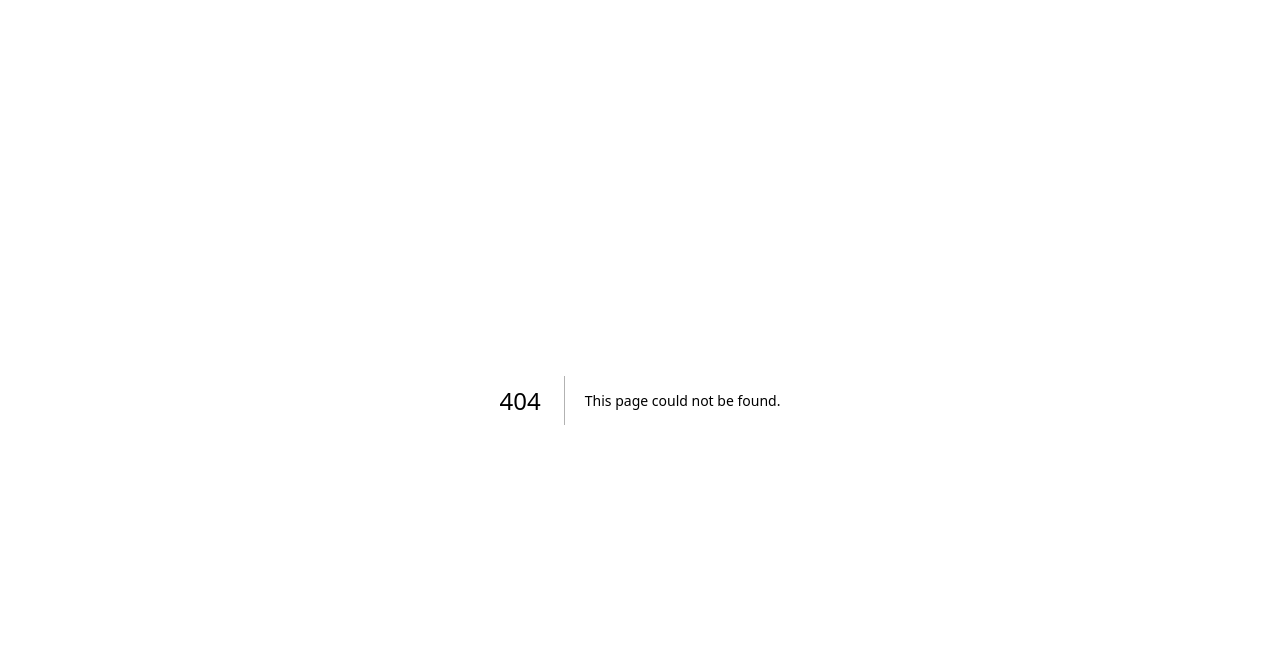
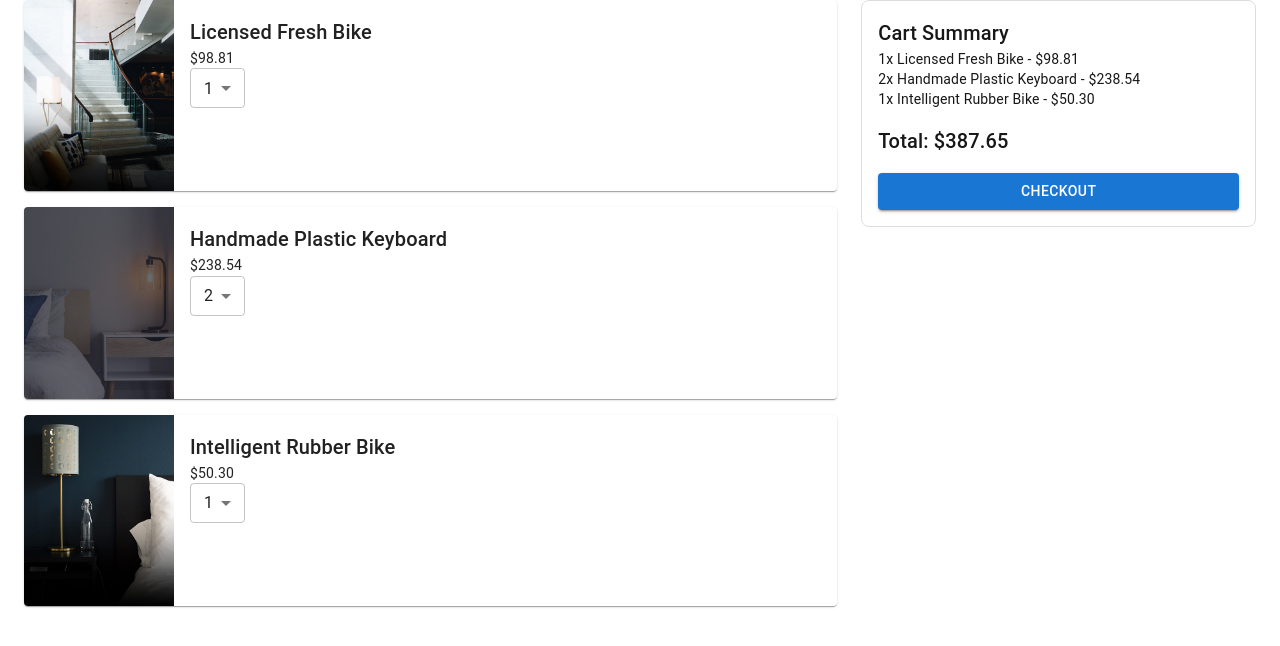
Before and after one commit to himaniresort/resort-ui, a Next.js app: page /booking in a window 1280 px wide. Before the commit this address had no page. Shown: the top 646 px of the page. Built offline with nearby package versions, Linux system fonts and the light colour scheme.

Commit message:
Booking screen in progress

```diff
--- /dev/null
+++ b/src/pages/booking/index.tsx
@@ -0,0 +1,61 @@
+import React, { useState } from "react";
+import { Container, Grid, Card, CardMedia, CardContent, Typography, Select, MenuItem, Button, Box } from "@mui/material";
+
+const initialCart = [
+  { id: 1, name: "Licensed Fresh Bike", price: 98.81, quantity: 1, image: "/rooms/room-b1.jpg" },
+  { id: 2, name: "Handmade Plastic Keyboard", price: 119.27, quantity: 2, image: "/rooms/room-b2.jpg" },
+  { id: 3, name: "Intelligent Rubber Bike", price: 50.30, quantity: 1, image: "/rooms/room-b3.jpg" }
+];
+
+const CartPage = () => {
+  const [cart, setCart] = useState(initialCart);
+
+  const handleQuantityChange = (id:number, quantity:any) => {
+    setCart(cart.map(item => item.id === id ? { ...item, quantity } : item));
+  };
+
+  const subtotal = cart.reduce((acc, item) => acc + item.price * item.quantity, 0);
+
+  return (
+    <Container maxWidth={false}>
+      <Grid container spacing={3}>
+        <Grid item xs={12} md={8}>
+          {cart.map(item => (
+            <Card key={item.id} sx={{ display: "flex", mb: 2 }}>
+              <CardMedia component="img" sx={{ width: 150 }} image={item.image} alt={item.name} />
+              <CardContent>
+                <Typography variant="h6">{item.name}</Typography>
+                <Typography variant="body2">${(item.price * item.quantity).toFixed(2)}</Typography>
+                <Select
+                  value={item.quantity}
+                  onChange={(e) => handleQuantityChange(item.id, e.target.value)}
+                  size="small"
+                >
+                  {[1, 2, 3, 4, 5].map(qty => (
+                    <MenuItem key={qty} value={qty}>{qty}</MenuItem>
+                  ))}
+                </Select>
+              </CardContent>
+            </Card>
+          ))}
+        </Grid>
+        <Grid item xs={12} md={4}>
+          <Box sx={{ p: 2, border: "1px solid #ddd", borderRadius: 2 }}>
+            <Typography variant="h6">Cart Summary</Typography>
+            {cart.map(item => (
+              <Typography key={item.id} variant="body2">
+                {item.quantity}x {item.name} - ${(item.price * item.quantity).toFixed(2)}
+              </Typography>
+            ))}
+            <Typography variant="h6" sx={{ mt: 2 }}>Total: ${subtotal.toFixed(2)}</Typography>
+            <Button variant="contained" fullWidth sx={{ mt: 2 }}>
+              CHECKOUT
+            </Button>
+          </Box>
+        </Grid>
+      </Grid>
+    </Container>
+  );
+};
+
+export default CartPage;
```
Also changed, not shown: src/components/carousal.tsx (+15 -4 lines).
